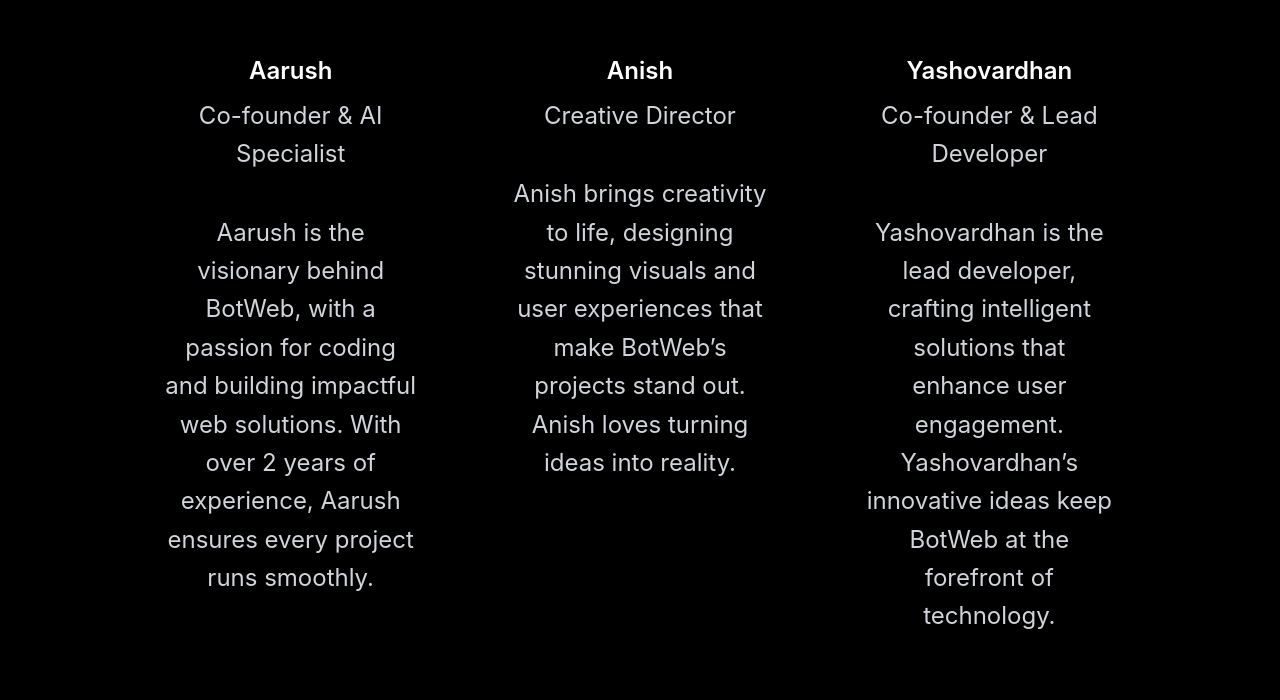
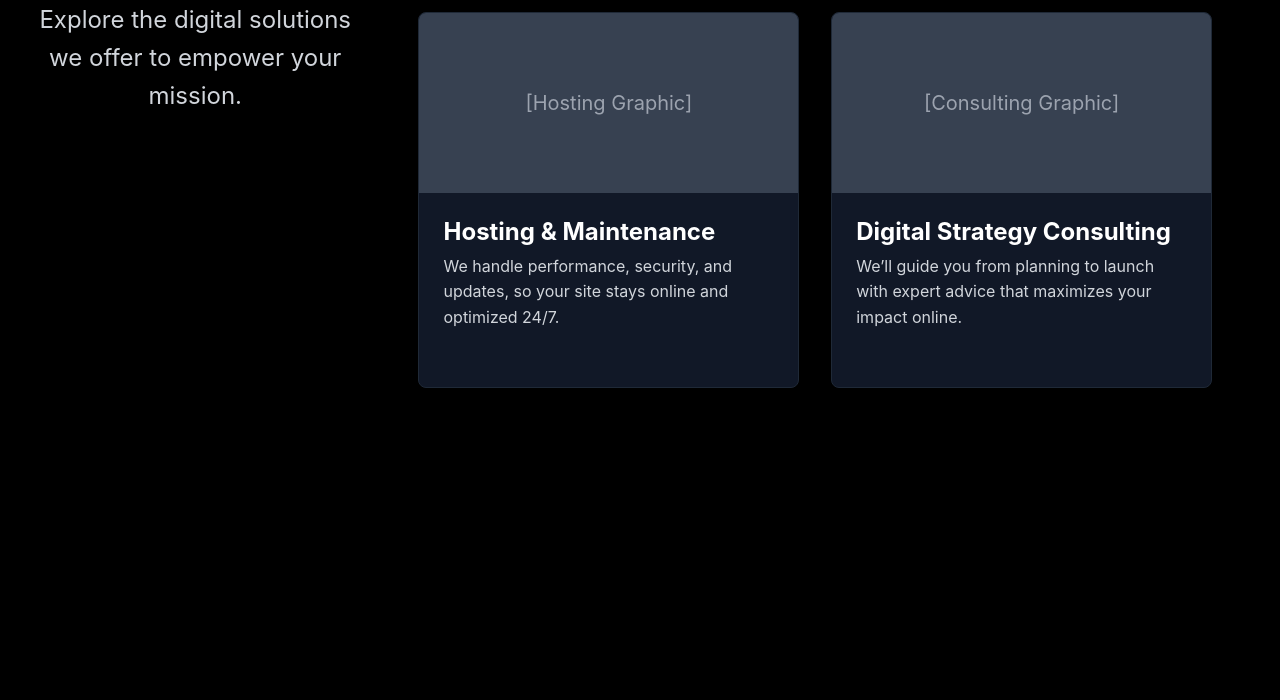
Before and after one commit to yasho1225/botweb, a plain HTML site: page about.html in a window 1280 px wide. Shown: the part 654-1354 px from the top of the page. After the commit the page ends 1130 px from the top, so only its background shows below. Drawn offline with Linux system fonts and the light colour scheme.

Commit message:
Update about.html

```diff
--- a/about.html
+++ b/about.html
@@ -1,87 +1,145 @@
 <!DOCTYPE html>
 <html lang="en">
 <head>
-  <meta charset="UTF-8">
-  <meta name="viewport" content="width=device-width, initial-scale=1.0">
-  <title>BotWeb - About Us</title>
-  <link rel="stylesheet" type="text/css" href="styles.css">
+  <meta charset="UTF-8" />
+  <meta name="viewport" content="width=device-width, initial-scale=1.0"/>
+  <title>BotWeb - Our Services</title>
+  <link rel="stylesheet" href="styles.css" />
+  <style>
+    .services-grid {
+      display: grid;
+      grid-template-columns: 1fr;
+      gap: 2rem;
+      max-width: 1200px;
+      margin: 0 auto;
+      padding: 2rem 1rem;
+    }
+
+    @media (min-width: 768px) {
+      .services-grid {
+        grid-template-columns: 1fr 1fr;
+        padding: 3rem;
+      }
+    }
+
+    .service-card {
+      background-color: #111827;
+      border: 1px solid #1F2937;
+      border-radius: 8px;
+      overflow: hidden;
+      display: flex;
+      flex-direction: column;
+      height: 100%;
+      box-shadow: 0 4px 12px rgba(0, 0, 0, 0.3);
+      transition: transform 0.3s ease;
+    }
+
+    .service-card:hover {
+      transform: translateY(-5px);
+    }
+
+    .service-image {
+      background-color: #374151;
+      height: 180px;
+      display: flex;
+      align-items: center;
+      justify-content: center;
+      color: #9CA3AF;
+      font-size: 1.25rem;
+    }
+
+    .service-text {
+      padding: 1.5rem;
+      color: #D1D5DB;
+    }
+
+    .service-text h2 {
+      font-size: 1.5rem;
+      font-weight: 700;
+      margin-bottom: 0.5rem;
+      color: #FFFFFF;
+    }
+
+    .service-text p {
+      font-size: 1rem;
+      line-height: 1.6;
+    }
+  </style>
 </head>
 <body>
+
   <!-- Include Navigation -->
   <div w3-include-html="nav.html"></div>
 
-  <!-- About Section -->
+  <!-- Services Section -->
   <section class="contact">
-    <div class="container">
-      <div class="contact-content">
-        <h1>About Us</h1>
-        <p>At BotWeb, we’re passionate about helping small businesses and charities succeed online.</p>
+    <div class="contact-content">
+      <h1>Our Services</h1>
+      <p>Explore the digital solutions we offer to empower your mission.</p>
+    </div>
 
-        <div class="form-section">
-          <p class="callback-note">
-            Our team combines creativity and technology to deliver custom websites and AI-powered chatbot solutions that help organizations grow and engage meaningfully.
-          </p>
-          <p class="callback-note">
-            Whether you're starting from scratch or looking to upgrade, we’ll help you make an impact — with ease, clarity, and support every step of the way.
-          </p>
-          <p class="callback-note">
-            Founded with a mission to democratize powerful web tools, BotWeb proudly serves changemakers with purpose-driven solutions.
-          </p>
+    <div class="services-grid">
+      <!-- Service 1 -->
+      <div class="service-card">
+        <div class="service-image">[Image Placeholder]</div>
+        <div class="service-text">
+          <h2>Custom Website Design</h2>
+          <p>Modern, mobile-friendly websites tailored to reflect your mission and captivate your audience.</p>
         </div>
+      </div>
 
-        <!-- Team Section -->
-        <div class="team-section">
-          <h2>Meet Our Team</h2>
-          <div class="team-members">
-            <div class="team-member">
-              <h3>Aarush</h3>
-              <p class="team-role">Co-founder & AI Specialist</p>
-              <p class="team-bio">Aarush is the visionary behind BotWeb, with a passion for coding and building impactful web solutions. With over 2 years of experience, Aarush ensures every project runs smoothly.</p>
-            </div>
-            <div class="team-member">
-              <h3>Anish</h3>
-              <p class="team-role">Creative Director</p>
-              <p class="team-bio">Anish brings creativity to life, designing stunning visuals and user experiences that make BotWeb’s projects stand out. Anish loves turning ideas into reality.</p>
-            </div>
-            <div class="team-member">
-              <h3>Yashovardhan</h3>
-              <p class="team-role">Co-founder & Lead Developer</p>
-              <p class="team-bio">Yashovardhan is the lead developer, crafting intelligent solutions that enhance user engagement. Yashovardhan’s innovative ideas keep BotWeb at the forefront of technology.</p>
-            </div>
-          </div>
+      <!-- Service 2 -->
+      <div class="service-card">
+        <div class="service-image">[Chatbot Graphic]</div>
+        <div class="service-text">
+          <h2>AI Chatbot Integration</h2>
+          <p>Conversational bots that enhance user interaction and automate responses to boost engagement.</p>
+        </div>
+      </div>
+
+      <!-- Service 3 -->
+      <div class="service-card">
+        <div class="service-image">[Hosting Graphic]</div>
+        <div class="service-text">
+          <h2>Hosting & Maintenance</h2>
+          <p>We handle performance, security, and updates, so your site stays online and optimized 24/7.</p>
+        </div>
+      </div>
+
+      <!-- Service 4 -->
+      <div class="service-card">
+        <div class="service-image">[Consulting Graphic]</div>
+        <div class="service-text">
+          <h2>Digital Strategy Consulting</h2>
+          <p>We’ll guide you from planning to launch with expert advice that maximizes your impact online.</p>
         </div>
       </div>
     </div>
   </section>
 
- <script>
+  <script>
   function includeHTML(callback) {
     var z, i, elmnt, file, xhttp;
     z = document.getElementsByTagName("*");
     let includesProcessed = 0;
     const totalIncludes = document.querySelectorAll('[w3-include-html]').length;
 
-    console.log("Starting to process", totalIncludes, "includes at", new Date().toLocaleTimeString());
-
     for (i = 0; i < z.length; i++) {
       elmnt = z[i];
       file = elmnt.getAttribute("w3-include-html");
       if (file) {
-        console.log("Attempting to load", file, "from path:", window.location.pathname + file);
         xhttp = new XMLHttpRequest();
         xhttp.onreadystatechange = function() {
           if (this.readyState == 4) {
             if (this.status == 200) {
-              console.log("Successfully loaded", file, "with content length:", this.responseText.length);
               elmnt.innerHTML = this.responseText;
               elmnt.removeAttribute("w3-include-html");
               includesProcessed++;
               if (includesProcessed === totalIncludes && callback) {
-                console.log("All", totalIncludes, "includes processed at", new Date().toLocaleTimeString());
                 callback();
               }
             } else {
-              console.error("Failed to load", file, ": Status:", this.status, this.statusText, "URL attempted:", this.responseURL);
+              console.error(`Failed to load ${file}: ${this.status}`);
             }
             includeHTML(callback);
           }
@@ -96,17 +154,10 @@
   }
 
   document.addEventListener("DOMContentLoaded", function() {
-    console.log("DOM fully loaded at", new Date().toLocaleTimeString(), "starting includeHTML");
     includeHTML(function() {
-      console.log("Navigation loaded on About page at", new Date().toLocaleTimeString());
-      const heading = document.querySelector('.contact-content h1');
-      if (heading) {
-        console.log("Heading 'About Us' found with text:", heading.textContent);
-      } else {
-        console.error("Heading 'About Us' not found in .contact-content");
-      }
+      console.log("Navigation loaded on Services page");
 
-      // Add scroll behavior for navbar
+      // Scroll script moved inside the callback
       let lastScroll = 0;
       const navbar = document.querySelector('.navbar');
       const container = document.querySelector('.container');
@@ -116,11 +167,9 @@
           const currentScroll = window.pageYOffset || document.documentElement.scrollTop;
 
           if (currentScroll > lastScroll && currentScroll > 70) {
-            // Scrolling down: shrink to 70px
             navbar.style.height = '70px';
             container.style.height = '70px';
           } else if (currentScroll < lastScroll) {
-            // Scrolling up: expand to 90px
             navbar.style.height = '90px';
             container.style.height = '90px';
           }
@@ -133,5 +182,6 @@
     });
   });
 </script>
+
 </body>
 </html>
```
